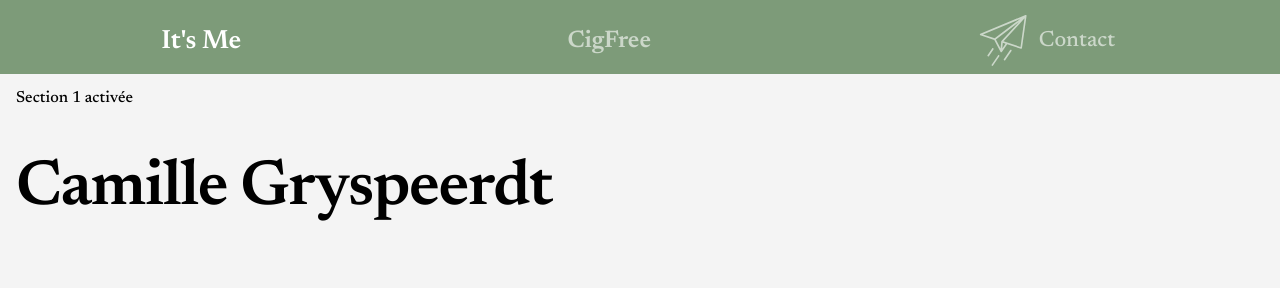
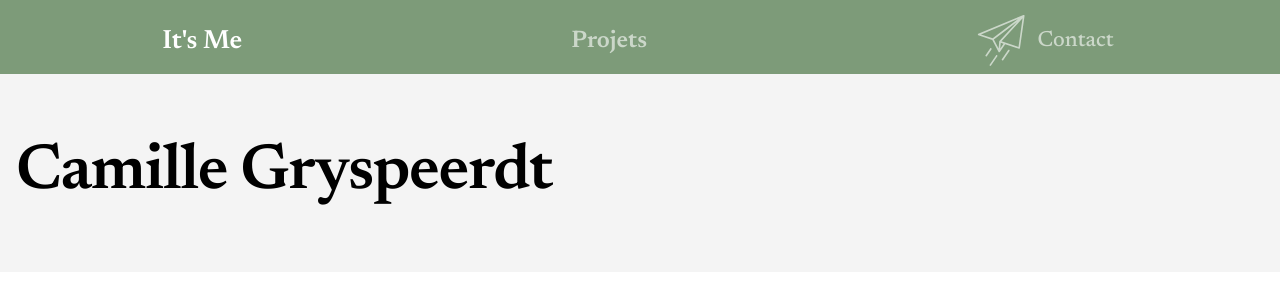
Before and after one commit to trinity0077/portFolioFrontend, a Next.js app: page / in a window 1280 px wide. Shown: the top 300 px of the page. Built offline with nearby package versions, Linux system fonts and the light colour scheme.

Commit message:
modif sur la nav bar ajout d'une liste pour les projets

```diff
--- a/components/FolioNavAndRedirection.js
+++ /dev/null
@@ -1,114 +0,0 @@
-import { TypingAnimation } from "../modules/typingAnimation";
-import React, { useEffect, useState } from "react";
-import Head from "next/head";
-import CigfreeApp from "./CigfreeSrc/CigfreeApp";
-import HomeEmailContact from "./EmailContactPage/HomeEmailContact";
-import styles from "../styles/HeaderFolioNav.module.css";
-
-const FolioNavAndRedirection = () => {
-  const [activeButton, setActiveButton] = useState(null);
-  const [activeHeader, setActiveHeader] = useState("");
-
-  // demarage sur le 1 er bouton
-  useEffect(() => {
-    setActiveButton(1);
-    const defaultTitle = getHeadTitle(1); // Définit le titre par défaut
-    setActiveHeader(defaultTitle); // Met à jour l'état du titre
-  }, []);
-
-  // les titles Header des composants activé
-  const getHeadTitle = (buttonIndex) => {
-    // console.log(activeButton, 'bouton activé')
-    switch (buttonIndex) {
-      case 1:
-        return "It's Me";
-      case 2:
-        return "CigFree";
-      case 3:
-        return "Contact";
-      default:
-        return "It's Me ! default";
-    }
-  };
-
-  useEffect;
-
-  //Activation des boutons de la navbar
-  const handleButtonClick = (buttonIndex) => {
-    setActiveButton((prev) => {
-      const newButton = buttonIndex;
-      setActiveHeader(getHeadTitle(newButton));
-      return newButton;
-    });
-  };
-
-  return (
-    <div className={styles.container}>
-      <Head>
-        <title>{activeHeader}</title>
-      </Head>
-      <nav className={styles.nav}>
-        <button
-          className={`${styles.button} ${
-            activeButton === 1 ? styles["button-active"] : ""
-          }`}
-          onClick={() => handleButtonClick(1)}
-        >
-          It's Me
-        </button>
-        <button
-          className={`${styles.button} ${
-            activeButton === 2 ? styles["button-active"] : ""
-          }`}
-          onClick={() => handleButtonClick(2)}
-        >
-          CigFree
-        </button>
-
-        {/*  <button
-          className={`${styles.button} ${activeButton === 3 ? styles["button-active"] : ""}`}
-          onClick={() => handleButtonClick(3)}
-        >
-          Bouton 3
-        </button> */}
-        <button
-          className={`${styles["container-email"]} ${
-            activeButton === 3 ? styles["Active-container-email"] : ""
-          }`}
-          onClick={() => handleButtonClick(3)}
-        >
-          <img
-            className={` ${styles["emailIconPlane"]} ${
-              activeButton === 3 ? styles["Active-emailIconPlane"] : ""
-            }`}
-            src="/paper-plane.svg"
-            alt="Icon"
-            style={{ width: "50px", height: "50px" }}
-          />
-          <p>Contact</p>
-        </button>
-      </nav>
-
-      <div>
-        {activeButton === 1 && (
-          <div style={{ padding: "1rem", backgroundColor: "#f4f4f4" }}>
-            Section 1 activée
-            <TypingAnimation>Camille Gryspeerdt</TypingAnimation>
-          </div>
-        )}
-
-        <div style={{ display: activeButton === 2 ? "block" : "none" }}>
-          <CigfreeApp />
-        </div>
-
-        {activeButton === 3 && (
-          <div style={{ padding: "0.5rem", backgroundColor: "#f4f4f4" }}>
-            <HomeEmailContact />
-          </div>
-        )}
-      </div>
-    </div>
-  );
-};
-
-export default FolioNavAndRedirection;
--- /dev/null
+++ b/components/FolioNavAndRedirection.tsx
@@ -0,0 +1,142 @@
+import { TypingAnimation } from "../modules/typingAnimation";
+import React, { useEffect, useState } from "react";
+import Head from "next/head";
+import CigfreeApp from "./CigfreeSrc/CigfreeApp";
+import HomeEmailContact from "./EmailContactPage/HomeEmailContact";
+import styles from "../styles/HeaderFolioNav.module.css";
+
+const FolioNavAndRedirection = () => {
+  const [activeButton, setActiveButton] = useState<number | null>(1);
+  const [activeHeader, setActiveHeader] = useState("");
+  const [showProjectsMenu, setShowProjectsMenu] = useState(false); // Gère le menu déroulant
+
+  useEffect(() => {
+    setActiveButton(1);
+    setActiveHeader(getHeadTitle(1));
+  }, []);
+
+  const getHeadTitle = (buttonIndex: number) => {
+    switch (buttonIndex) {
+      case 1:
+        return "It's Me";
+      case 2:
+        return "CigFree";
+      case 3:
+        return "Contact";
+      default:
+        return "It's Me ! default";
+    }
+  };
+
+  const handleButtonClick = (buttonIndex: number) => {
+    setActiveButton((prev) => {
+      const newButton = buttonIndex;
+      setActiveHeader(getHeadTitle(newButton));
+      return newButton;
+    });
+  };
+
+  const handleOpenProject = (url: string) => {
+    window.open(url, "_blank");
+  };
+
+  return (
+    <div className={styles.container}>
+      <Head>
+        <title>{activeHeader}</title>
+      </Head>
+      <nav className={styles.nav}>
+        <button
+          className={`${styles.button} ${activeButton === 1 ? styles["button-active"] : ""}`}
+          onClick={() => handleButtonClick(1)}
+        >
+          It's Me
+        </button>
+
+        {/* Projet avec menu déroulant */}
+        <div className={styles.dropdown}>
+        <button
+  className={`${styles.button} ${styles["projects-button"]} ${
+    showProjectsMenu ? styles["button-active"] : ""
+  }`}
+  onClick={() => setShowProjectsMenu((prev) => !prev)}
+>
+  Projets
+</button>
+{showProjectsMenu && (
+  <div
+    className={styles.dropdownMenu}
+    onMouseLeave={() => setShowProjectsMenu(false)}
+  >
+    <button onClick={() => handleButtonClick(2)}>CigFree</button>
+    <button onClick={() => handleOpenProject("https://newspaper-front-two.vercel.app")}>
+      Morning News
+    </button>
+  </div>
+)}
+ </div>
+
+
+{/* copy dropbuttonmenu  */}
+
+        {/* <div className={styles.dropdown}>
+        <button
+  className={`${styles.button} ${styles["projects-button"]} ${
+    showProjectsMenu ? styles["button-active"] : ""
+  }`}
+  onClick={() => setShowProjectsMenu((prev) => !prev)}
+>
+  Projets
+</button>
+{showProjectsMenu && (
+  <div
+    className={styles.dropdownMenu}
+    onMouseLeave={() => setShowProjectsMenu(false)}
+  >
+    <button onClick={() => handleButtonClick(2)}>CigFree</button>
+    <button onClick={() => handleOpenProject("https://newspaper-front-two.vercel.app")}>
+      Morning News
+    </button>
+  </div>
+)}
+</div> */}
+
+        <button
+          className={`${styles["container-email"]} ${activeButton === 3 ? styles["Active-container-email"] : ""}`}
+          onClick={() => handleButtonClick(3)}
+        >
+          <img
+            className={`${styles["emailIconPlane"]} ${activeButton === 3 ? styles["Active-emailIconPlane"] : ""}`}
+            src="/paper-plane.svg"
+            alt="Icon"
+            style={{ width: "50px", height: "50px" }}
+          />
+          <p>Contact</p>
+        </button>
+      </nav>
+
+      <div>
+        {activeButton === 1 && (
+          <div style={{ padding: "1rem", backgroundColor: "#f4f4f4" }}>
+            <TypingAnimation>Camille Gryspeerdt</TypingAnimation>
+          </div>
+        )}
+
+        {activeButton === 2 && (
+          <div style={{ display: activeButton === 2 ? "block" : "none" }}>
+            <CigfreeApp />
+          </div>
+        )}
+
+        {activeButton === 3 && (
+          <div style={{ padding: "0.5rem", backgroundColor: "#f4f4f4" }}>
+            <HomeEmailContact />
+          </div>
+        )}
+      </div>
+
+    </div>
+  );
+};
+
+export default FolioNavAndRedirection;
--- a/styles/HeaderFolioNav.module.css
+++ b/styles/HeaderFolioNav.module.css
@@ -31,6 +31,56 @@
   opacity: 1;
   transform: scale(1.1);
 }
+/* Conteneur du menu déroulant */
+.dropdown {
+  position: relative; /* Référence pour position:absolute de dropdownMenu */
+}
+
+.dropdownMenu {
+  position: absolute;
+  top: 0%; /* Juste en dessous */
+  left: 110%;   /* Aligné à gauche du bouton */
+  background-color: white;
+  box-shadow: 0px 4px 10px rgba(0, 0, 0, 0.2);
+  border-radius: 8px;
+  padding: 0.5rem 0;
+  z-index: 100;
+  min-width: 160px;
+  display: flex;
+  flex-direction: column;
+  text-align: center;
+}
+
+/* Ajustement du bouton pour qu'il soit bien référencé */
+.projects-button {
+  position: relative;
+}
+
+/* Boutons du menu */
+.dropdownMenu button {
+  background: none;
+  border: none;
+  color: #7d9b79;
+  font-size: 1rem;
+  padding: 10px;
+  cursor: pointer;
+  width: 100%;
+  transition: background 0.3s ease, color 0.3s ease;
+}
+
+.dropdownMenu button:hover {
+  background: #7d9b79;
+  color: white;
+}
+
+/* Fermeture du menu si on clique hors sur mobile */
+@media (max-width: 768px) {
+  .dropdownMenu {
+    left: 0;
+    transform: none;
+    min-width: 100%;
+  }
+}
 
 /* Conteneur Email */
 
--- a/tsconfig.json
+++ b/tsconfig.json
@@ -21,7 +21,7 @@
     "**/*.ts",
     "**/*.tsx",
     "components/CigfreeSrc/CigfreeApp.js"
-  ],
+, "components/FolioNavAndRedirection.tsx"  ],
   "exclude": ["node_modules"]
 }
 // {
```
Also changed, not shown: 2 other files (tests, documents, lock files or other folders).
